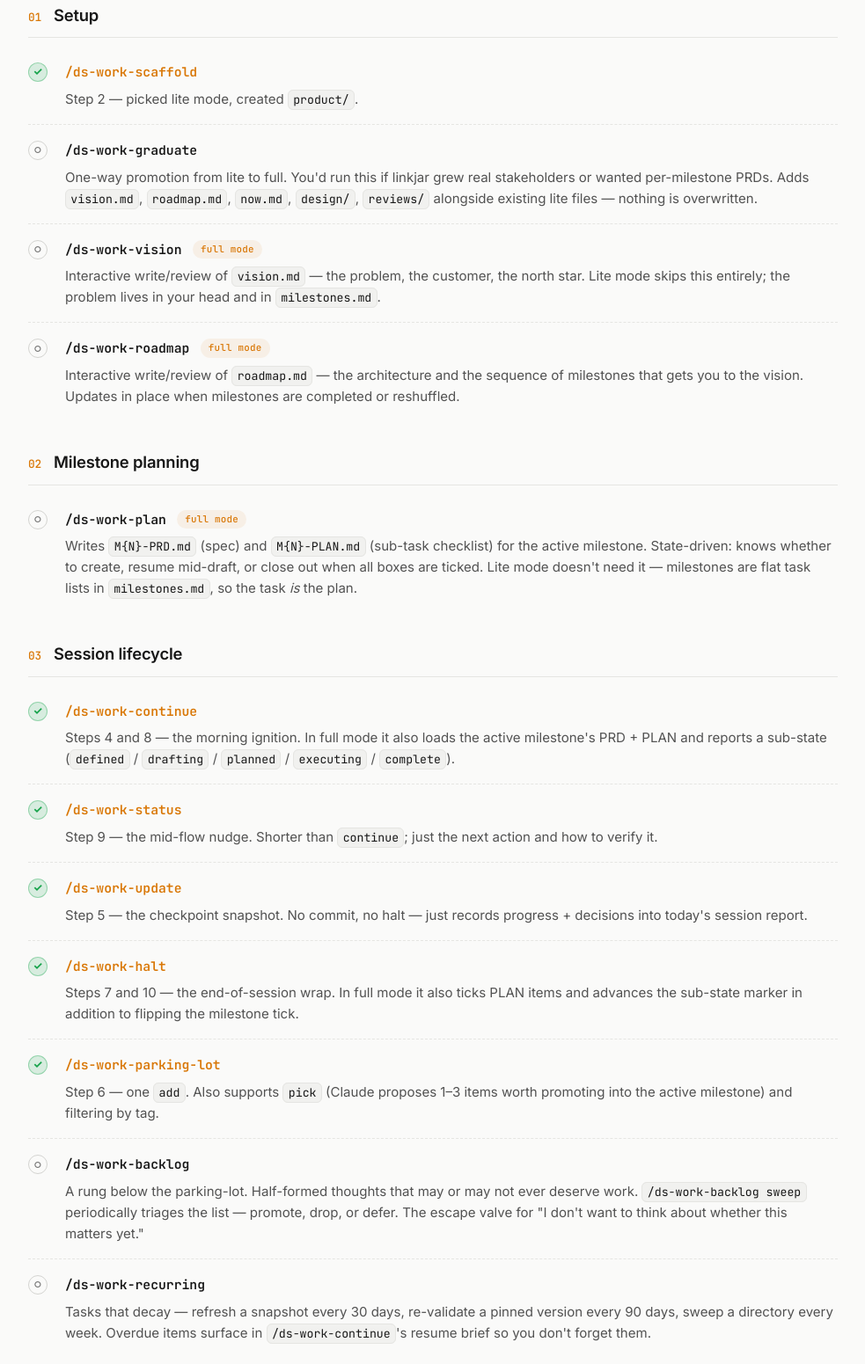
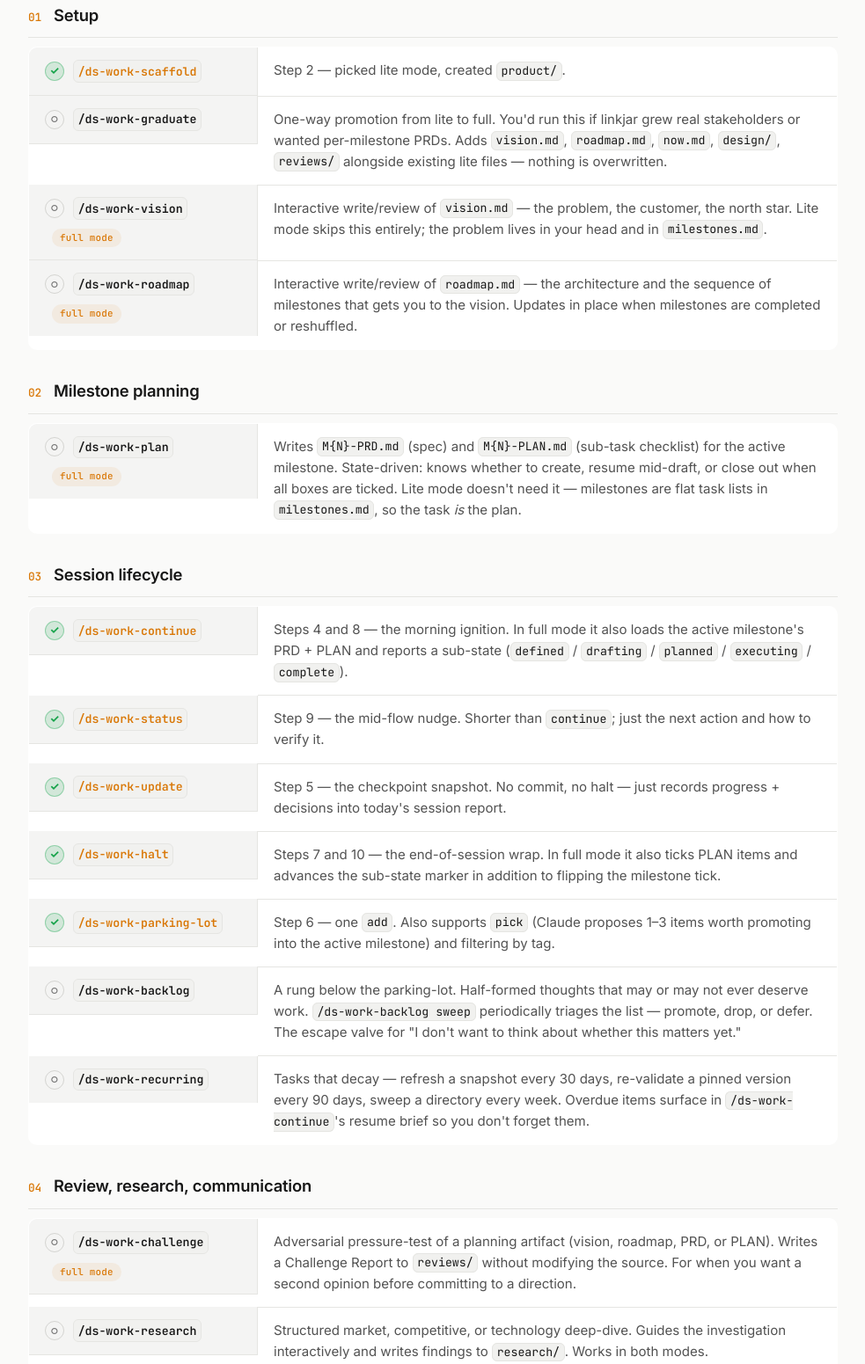
Before and after one commit to shyamsfo/ds-work-plugin, a plain HTML site: page docs/walkthrough.html in a window 1280 px wide. Shown: the part 9834-11385 px from the top of the page at 88% size, without its empty margins (72-1055 px from the left). Drawn offline with Linux system fonts and the light colour scheme.

Commit message:
Render command map as bordered two-column tables
Replaces the per-phase bulleted list with a per-phase <table>:

- Column 1 (260px, subtle alt background): tick + command name,
  with the "full mode" pill wrapping onto a second line when it
  doesn't fit alongside the command name.
- Column 2: description.
- Horizontal borders between rows, vertical border between columns,
  rounded table outer border.

Each of the four phases keeps its own table so the phase heading
still groups commands visually. No header row — the column semantics
are self-evident.

Co-Authored-By: Claude Opus 4.7 (1M context) <noreply@anthropic.com>

```diff
--- a/docs/styles.css
+++ b/docs/styles.css
@@ -1062,28 +1062,52 @@ a:hover { color: var(--accent-hover); }
   font-weight: 500;
 }
 
-.walk-map-list {
-  list-style: none;
-  padding: 0;
-  margin: 0;
+.walk-map-table {
+  width: 100%;
+  border-collapse: collapse;
+  background: var(--bg-elevated);
+  border: 1px solid var(--border-strong);
+  border-radius: var(--radius-md);
+  overflow: hidden;
 }
 
-.walk-map-item {
-  display: grid;
-  grid-template-columns: 28px 1fr;
-  gap: 14px;
-  padding: 16px 0;
-  border-bottom: 1px dashed var(--border);
-  align-items: start;
+.walk-map-table td {
+  padding: 14px 18px;
+  border-bottom: 1px solid var(--border);
+  vertical-align: top;
+  font-size: 0.94rem;
+  color: var(--text-muted);
+  line-height: 1.6;
 }
 
-.walk-map-item:last-child { border-bottom: none; }
+.walk-map-table tr:last-child td {
+  border-bottom: none;
+}
 
-.walk-map-item > div { min-width: 0; }
+.walk-map-table td:first-child {
+  border-right: 1px solid var(--border);
+  width: 260px;
+  background: var(--bg-alt);
+}
 
-.walk-map-item > div > code {
+.walk-map-table td code {
+  font-size: 0.88em;
+  background: var(--bg-code);
+  padding: 0.1em 0.35em;
+  border: 1px solid var(--border);
+  color: var(--text);
+}
+
+.cmd-cell {
+  display: flex;
+  align-items: center;
+  flex-wrap: wrap;
+  gap: 10px;
+}
+
+.cmd-cell > code {
   font-family: var(--font-mono);
-  font-size: 0.92rem;
+  font-size: 0.9rem;
   color: var(--text);
   background: transparent;
   border: none;
@@ -1091,17 +1115,8 @@ a:hover { color: var(--accent-hover); }
   font-weight: 600;
 }
 
-.walk-map-item.done > div > code { color: var(--accent); }
-
-.walk-map-item p {
-  margin: 6px 0 0;
-  color: var(--text-muted);
-  font-size: 0.94rem;
-  line-height: 1.6;
-}
-
-.walk-map-item p code {
-  font-size: 0.88em;
+.walk-map-table tr.done .cmd-cell > code {
+  color: var(--accent);
 }
 
 .walk-map-tick {
@@ -1114,7 +1129,6 @@ a:hover { color: var(--accent-hover); }
   font-size: 0.78rem;
   font-weight: 700;
   flex-shrink: 0;
-  margin-top: 2px;
 }
 
 .walk-map-tick.done {
@@ -1221,6 +1235,7 @@ a:hover { color: var(--accent-hover); }
   }
 
   .walk-map { padding: 40px 0 16px; }
-  .walk-map-item { padding: 14px 0; }
   .walk-map-legend { gap: 10px 20px; padding: 12px 16px; font-size: 0.85rem; }
+  .walk-map-table td { padding: 12px 14px; font-size: 0.9rem; }
+  .walk-map-table td:first-child { width: 180px; }
 }
--- a/docs/walkthrough.html
+++ b/docs/walkthrough.html
@@ -492,159 +492,174 @@ to add vision.md, roadmap.md, and per-milestone PRDs.</span></pre>
 
           <div class="walk-map-phase">
             <h3 class="walk-map-phase-title"><span class="walk-map-phase-num">01</span> Setup</h3>
-            <ul class="walk-map-list">
-              <li class="walk-map-item done">
+            <table class="walk-map-table">
+              <tbody>
+                <tr class="done">
+                  <td class="cmd-cell">
                     <span class="walk-map-tick done">✓</span>
-                <div>
                     <code>/ds-work-scaffold</code>
-                  <p>Step 2 — picked lite mode, created <code>product/</code>.</p>
-                </div>
-              </li>
-              <li class="walk-map-item">
+                  </td>
+                  <td>Step 2 — picked lite mode, created <code>product/</code>.</td>
+                </tr>
+                <tr>
+                  <td class="cmd-cell">
                     <span class="walk-map-tick todo">○</span>
-                <div>
                     <code>/ds-work-graduate</code>
-                  <p>One-way promotion from lite to full. You'd run this if linkjar grew real stakeholders or wanted per-milestone PRDs. Adds <code>vision.md</code>, <code>roadmap.md</code>, <code>now.md</code>, <code>design/</code>, <code>reviews/</code> alongside existing lite files — nothing is overwritten.</p>
-                </div>
-              </li>
-              <li class="walk-map-item">
+                  </td>
+                  <td>One-way promotion from lite to full. You'd run this if linkjar grew real stakeholders or wanted per-milestone PRDs. Adds <code>vision.md</code>, <code>roadmap.md</code>, <code>now.md</code>, <code>design/</code>, <code>reviews/</code> alongside existing lite files — nothing is overwritten.</td>
+                </tr>
+                <tr>
+                  <td class="cmd-cell">
                     <span class="walk-map-tick todo">○</span>
-                <div>
-                  <code>/ds-work-vision</code> <span class="walk-map-tag">full mode</span>
-                  <p>Interactive write/review of <code>vision.md</code> — the problem, the customer, the north star. Lite mode skips this entirely; the problem lives in your head and in <code>milestones.md</code>.</p>
-                </div>
-              </li>
-              <li class="walk-map-item">
+                    <code>/ds-work-vision</code>
+                    <span class="walk-map-tag">full mode</span>
+                  </td>
+                  <td>Interactive write/review of <code>vision.md</code> — the problem, the customer, the north star. Lite mode skips this entirely; the problem lives in your head and in <code>milestones.md</code>.</td>
+                </tr>
+                <tr>
+                  <td class="cmd-cell">
                     <span class="walk-map-tick todo">○</span>
-                <div>
-                  <code>/ds-work-roadmap</code> <span class="walk-map-tag">full mode</span>
-                  <p>Interactive write/review of <code>roadmap.md</code> — the architecture and the sequence of milestones that gets you to the vision. Updates in place when milestones are completed or reshuffled.</p>
-                </div>
-              </li>
-            </ul>
+                    <code>/ds-work-roadmap</code>
+                    <span class="walk-map-tag">full mode</span>
+                  </td>
+                  <td>Interactive write/review of <code>roadmap.md</code> — the architecture and the sequence of milestones that gets you to the vision. Updates in place when milestones are completed or reshuffled.</td>
+                </tr>
+              </tbody>
+            </table>
           </div>
 
           <div class="walk-map-phase">
             <h3 class="walk-map-phase-title"><span class="walk-map-phase-num">02</span> Milestone planning</h3>
-            <ul class="walk-map-list">
-              <li class="walk-map-item">
+            <table class="walk-map-table">
+              <tbody>
+                <tr>
+                  <td class="cmd-cell">
                     <span class="walk-map-tick todo">○</span>
-                <div>
-                  <code>/ds-work-plan</code> <span class="walk-map-tag">full mode</span>
-                  <p>Writes <code>M{N}-PRD.md</code> (spec) and <code>M{N}-PLAN.md</code> (sub-task checklist) for the active milestone. State-driven: knows whether to create, resume mid-draft, or close out when all boxes are ticked. Lite mode doesn't need it — milestones are flat task lists in <code>milestones.md</code>, so the task <em>is</em> the plan.</p>
-                </div>
-              </li>
-            </ul>
+                    <code>/ds-work-plan</code>
+                    <span class="walk-map-tag">full mode</span>
+                  </td>
+                  <td>Writes <code>M{N}-PRD.md</code> (spec) and <code>M{N}-PLAN.md</code> (sub-task checklist) for the active milestone. State-driven: knows whether to create, resume mid-draft, or close out when all boxes are ticked. Lite mode doesn't need it — milestones are flat task lists in <code>milestones.md</code>, so the task <em>is</em> the plan.</td>
+                </tr>
+              </tbody>
+            </table>
           </div>
 
           <div class="walk-map-phase">
             <h3 class="walk-map-phase-title"><span class="walk-map-phase-num">03</span> Session lifecycle</h3>
-            <ul class="walk-map-list">
-              <li class="walk-map-item done">
+            <table class="walk-map-table">
+              <tbody>
+                <tr class="done">
+                  <td class="cmd-cell">
                     <span class="walk-map-tick done">✓</span>
-                <div>
                     <code>/ds-work-continue</code>
-                  <p>Steps 4 and 8 — the morning ignition. In full mode it also loads the active milestone's PRD + PLAN and reports a sub-state (<code>defined</code> / <code>drafting</code> / <code>planned</code> / <code>executing</code> / <code>complete</code>).</p>
-                </div>
-              </li>
-              <li class="walk-map-item done">
+                  </td>
+                  <td>Steps 4 and 8 — the morning ignition. In full mode it also loads the active milestone's PRD + PLAN and reports a sub-state (<code>defined</code> / <code>drafting</code> / <code>planned</code> / <code>executing</code> / <code>complete</code>).</td>
+                </tr>
+                <tr class="done">
+                  <td class="cmd-cell">
                     <span class="walk-map-tick done">✓</span>
-                <div>
                     <code>/ds-work-status</code>
-                  <p>Step 9 — the mid-flow nudge. Shorter than <code>continue</code>; just the next action and how to verify it.</p>
-                </div>
-              </li>
-              <li class="walk-map-item done">
+                  </td>
+                  <td>Step 9 — the mid-flow nudge. Shorter than <code>continue</code>; just the next action and how to verify it.</td>
+                </tr>
+                <tr class="done">
+                  <td class="cmd-cell">
                     <span class="walk-map-tick done">✓</span>
-                <div>
                     <code>/ds-work-update</code>
-                  <p>Step 5 — the checkpoint snapshot. No commit, no halt — just records progress + decisions into today's session report.</p>
-                </div>
-              </li>
-              <li class="walk-map-item done">
+                  </td>
+                  <td>Step 5 — the checkpoint snapshot. No commit, no halt — just records progress + decisions into today's session report.</td>
+                </tr>
+                <tr class="done">
+                  <td class="cmd-cell">
                     <span class="walk-map-tick done">✓</span>
-                <div>
                     <code>/ds-work-halt</code>
-                  <p>Steps 7 and 10 — the end-of-session wrap. In full mode it also ticks PLAN items and advances the sub-state marker in addition to flipping the milestone tick.</p>
-                </div>
-              </li>
-              <li class="walk-map-item done">
+                  </td>
+                  <td>Steps 7 and 10 — the end-of-session wrap. In full mode it also ticks PLAN items and advances the sub-state marker in addition to flipping the milestone tick.</td>
+                </tr>
+                <tr class="done">
+                  <td class="cmd-cell">
                     <span class="walk-map-tick done">✓</span>
-                <div>
                     <code>/ds-work-parking-lot</code>
-                  <p>Step 6 — one <code>add</code>. Also supports <code>pick</code> (Claude proposes 1–3 items worth promoting into the active milestone) and filtering by tag.</p>
-                </div>
-              </li>
-              <li class="walk-map-item">
+                  </td>
+                  <td>Step 6 — one <code>add</code>. Also supports <code>pick</code> (Claude proposes 1–3 items worth promoting into the active milestone) and filtering by tag.</td>
+                </tr>
+                <tr>
+                  <td class="cmd-cell">
                     <span class="walk-map-tick todo">○</span>
-                <div>
                     <code>/ds-work-backlog</code>
-                  <p>A rung below the parking-lot. Half-formed thoughts that may or may not ever deserve work. <code>/ds-work-backlog sweep</code> periodically triages the list — promote, drop, or defer. The escape valve for "I don't want to think about whether this matters yet."</p>
-                </div>
-              </li>
-              <li class="walk-map-item">
+                  </td>
+                  <td>A rung below the parking-lot. Half-formed thoughts that may or may not ever deserve work. <code>/ds-work-backlog sweep</code> periodically triages the list — promote, drop, or defer. The escape valve for "I don't want to think about whether this matters yet."</td>
+                </tr>
+                <tr>
+                  <td class="cmd-cell">
                     <span class="walk-map-tick todo">○</span>
-                <div>
                     <code>/ds-work-recurring</code>
-                  <p>Tasks that decay — refresh a snapshot every 30 days, re-validate a pinned version every 90 days, sweep a directory every week. Overdue items surface in <code>/ds-work-continue</code>'s resume brief so you don't forget them.</p>
-                </div>
-              </li>
-            </ul>
+                  </td>
+                  <td>Tasks that decay — refresh a snapshot every 30 days, re-validate a pinned version every 90 days, sweep a directory every week. Overdue items surface in <code>/ds-work-continue</code>'s resume brief so you don't forget them.</td>
+                </tr>
+              </tbody>
+            </table>
           </div>
 
           <div class="walk-map-phase">
             <h3 class="walk-map-phase-title"><span class="walk-map-phase-num">04</span> Review, research, communication</h3>
-            <ul class="walk-map-list">
-              <li class="walk-map-item">
+            <table class="walk-map-table">
+              <tbody>
+                <tr>
+                  <td class="cmd-cell">
                     <span class="walk-map-tick todo">○</span>
-                <div>
-                  <code>/ds-work-challenge</code> <span class="walk-map-tag">full mode</span>
-                  <p>Adversarial pressure-test of a planning artifact (vision, roadmap, PRD, or PLAN). Writes a Challenge Report to <code>reviews/</code> without modifying the source. For when you want a second opinion before committing to a direction.</p>
-                </div>
-              </li>
-              <li class="walk-map-item">
+                    <code>/ds-work-challenge</code>
+                    <span class="walk-map-tag">full mode</span>
+                  </td>
+                  <td>Adversarial pressure-test of a planning artifact (vision, roadmap, PRD, or PLAN). Writes a Challenge Report to <code>reviews/</code> without modifying the source. For when you want a second opinion before committing to a direction.</td>
+                </tr>
+                <tr>
+                  <td class="cmd-cell">
                     <span class="walk-map-tick todo">○</span>
-                <div>
                     <code>/ds-work-research</code>
-                  <p>Structured market, competitive, or technology deep-dive. Guides the investigation interactively and writes findings to <code>research/</code>. Works in both modes.</p>
-                </div>
-              </li>
-              <li class="walk-map-item">
+                  </td>
+                  <td>Structured market, competitive, or technology deep-dive. Guides the investigation interactively and writes findings to <code>research/</code>. Works in both modes.</td>
+                </tr>
+                <tr>
+                  <td class="cmd-cell">
                     <span class="walk-map-tick todo">○</span>
-                <div>
                     <code>/ds-work-spike</code>
-                  <p>Time-boxed technical spike with a single yes/no feasibility question. Writes to <code>research/spikes/</code>. Use when you're not sure whether an approach will work and want a bounded investigation before committing.</p>
-                </div>
-              </li>
-              <li class="walk-map-item">
+                  </td>
+                  <td>Time-boxed technical spike with a single yes/no feasibility question. Writes to <code>research/spikes/</code>. Use when you're not sure whether an approach will work and want a bounded investigation before committing.</td>
+                </tr>
+                <tr>
+                  <td class="cmd-cell">
                     <span class="walk-map-tick todo">○</span>
-                <div>
-                  <code>/ds-work-one-pager</code> <span class="walk-map-tag">full mode</span>
-                  <p>Synthesizes vision + roadmap + milestones into a crisp ~500-word <code>one-pager.md</code>. Iterates with you until it's sharp. Lite mode has no vision/roadmap to synthesize from.</p>
-                </div>
-              </li>
-              <li class="walk-map-item">
+                    <code>/ds-work-one-pager</code>
+                    <span class="walk-map-tag">full mode</span>
+                  </td>
+                  <td>Synthesizes vision + roadmap + milestones into a crisp ~500-word <code>one-pager.md</code>. Iterates with you until it's sharp. Lite mode has no vision/roadmap to synthesize from.</td>
+                </tr>
+                <tr>
+                  <td class="cmd-cell">
                     <span class="walk-map-tick todo">○</span>
-                <div>
-                  <code>/ds-work-elevator-pitch</code> <span class="walk-map-tag">full mode</span>
-                  <p>Three pitch variants at different lengths: tweet, 30-second verbal, 60-second investor. Iterates until sharp.</p>
-                </div>
-              </li>
-              <li class="walk-map-item">
+                    <code>/ds-work-elevator-pitch</code>
+                    <span class="walk-map-tag">full mode</span>
+                  </td>
+                  <td>Three pitch variants at different lengths: tweet, 30-second verbal, 60-second investor. Iterates until sharp.</td>
+                </tr>
+                <tr>
+                  <td class="cmd-cell">
                     <span class="walk-map-tick todo">○</span>
-                <div>
-                  <code>/ds-work-ideal-customer-profile</code> <span class="walk-map-tag">full mode</span>
-                  <p>Interactive ICP: firmographics, technographics, AI-journey stage, buyer/user roles, trigger events, PMF signals, disqualifiers. Writes to <code>gtm/ideal-customer-profile.md</code>.</p>
-                </div>
-              </li>
-              <li class="walk-map-item">
+                    <code>/ds-work-ideal-customer-profile</code>
+                    <span class="walk-map-tag">full mode</span>
+                  </td>
+                  <td>Interactive ICP: firmographics, technographics, AI-journey stage, buyer/user roles, trigger events, PMF signals, disqualifiers. Writes to <code>gtm/ideal-customer-profile.md</code>.</td>
+                </tr>
+                <tr>
+                  <td class="cmd-cell">
                     <span class="walk-map-tick todo">○</span>
-                <div>
                     <code>/ds-work-user-guide</code>
-                  <p>Prints the full user guide inline inside Claude, and optionally saves a copy into your project.</p>
-                </div>
-              </li>
-            </ul>
+                  </td>
+                  <td>Prints the full user guide inline inside Claude, and optionally saves a copy into your project.</td>
+                </tr>
+              </tbody>
+            </table>
           </div>
         </section>
 
```
Lines whose indentation alone changed are shown as unchanged.
